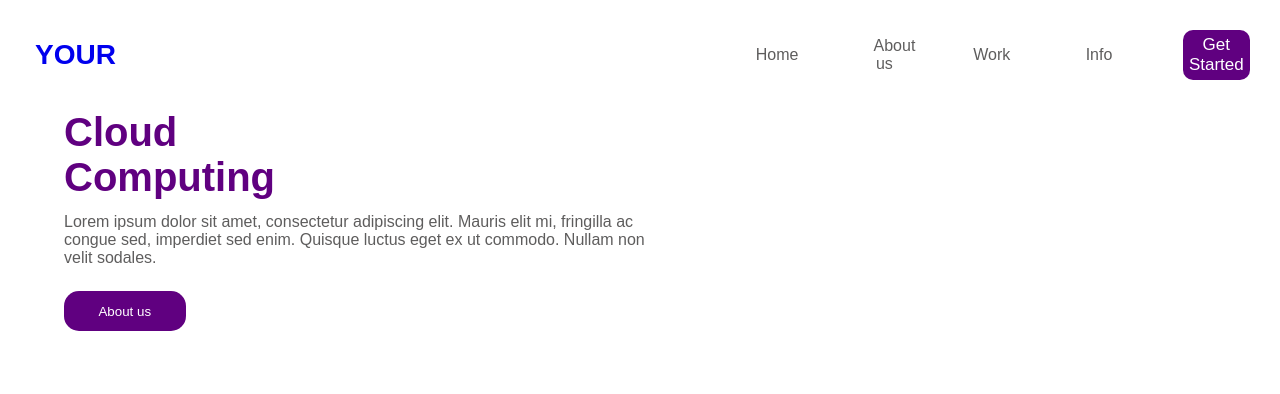
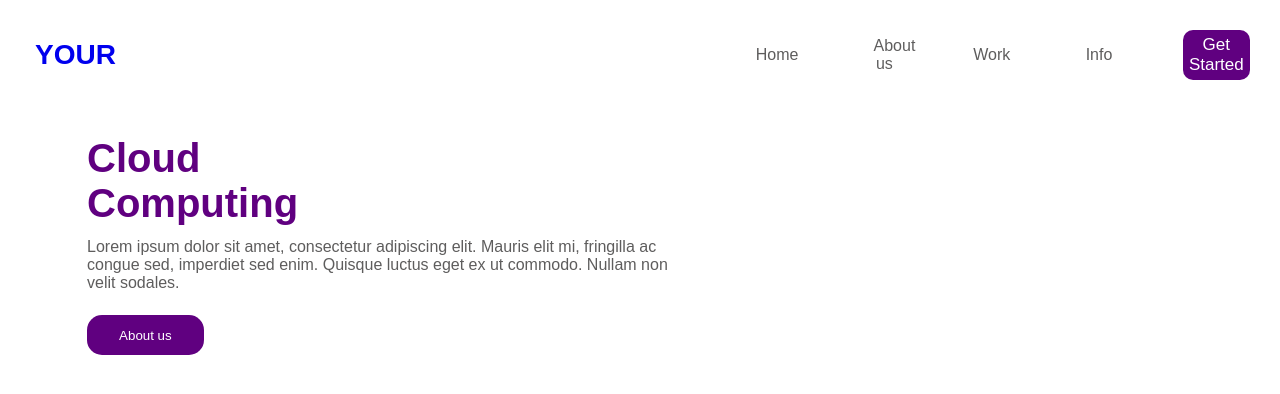
Before and after one commit to joaov1ct0r/react-cloud, a React (Create React App) app: page / in a window 1280 px wide. Shown: the top 394 px of the page. Built offline with nearby package versions, Linux system fonts and the light colour scheme.

Commit message:
estilo aplicado ao elemento header

```diff
--- a/src/App.css
+++ b/src/App.css
@@ -64,6 +64,10 @@ nav > a {
     font-size: 28px;
 }
 
+header {
+    margin: 2%;
+}
+
 header .h2-container {
     margin-left: 5%;
 }
```
